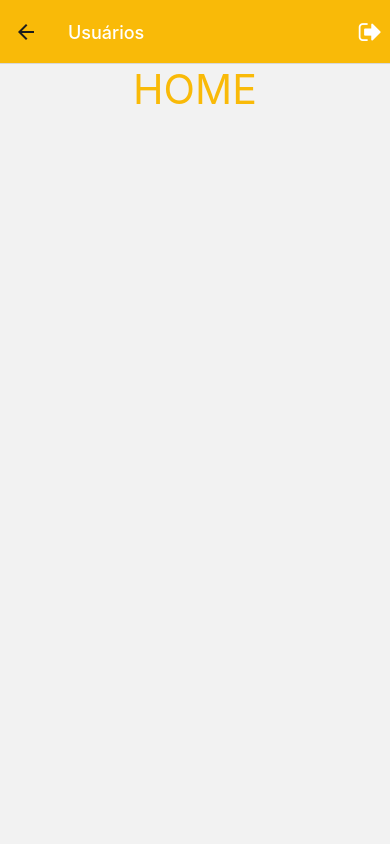
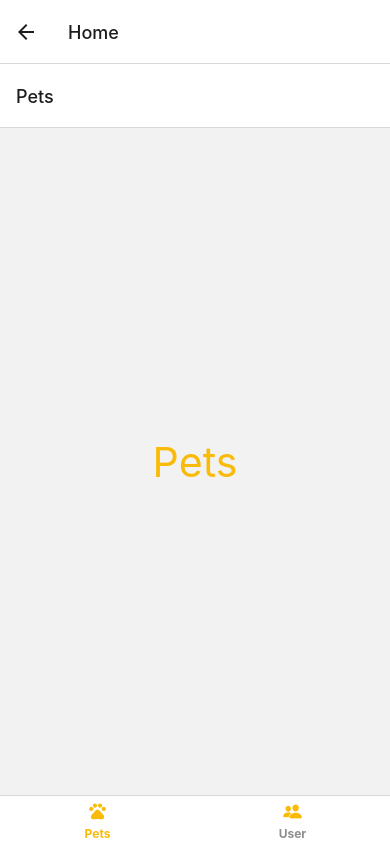
Before and after one commit to JoezerSmaniotto/ReactNative, a React Native app: screen /Home in a window 390 px wide. Built offline with nearby package versions, Linux system fonts and the light colour scheme.

Commit message:
js-12-11-2021-Add tabNavigate

```diff
--- a/package.json
+++ b/package.json
@@ -14,6 +14,7 @@
     "@react-native-firebase/app": "^13.0.1",
     "@react-native-firebase/auth": "^13.0.1",
     "@react-native-firebase/firestore": "^13.0.1",
+    "@react-navigation/bottom-tabs": "^6.0.9",
     "@react-navigation/native": "^6.0.6",
     "@react-navigation/native-stack": "^6.2.5",
     "axios": "^0.24.0",
--- a/src/sreens/Home/index.js
+++ b/src/sreens/Home/index.js
@@ -1,46 +1,100 @@
 import React, {useLayoutEffect} from 'react';
 import {Text} from 'react-native-elements';
+import {NavigationContainer} from '@react-navigation/native';
+import {createBottomTabNavigator} from '@react-navigation/bottom-tabs';
+import {SafeAreaProvider} from 'react-native-safe-area-context';
+import Ionicons from 'react-native-vector-icons/Ionicons';
+import MaterialIcons from 'react-native-vector-icons/MaterialIcons';
 import {COLORS} from '../../assets/colors';
 import {SafeAreaView, ScrollView, StyleSheet} from 'react-native';
 import LogoutButton from '../../components/LogoutButton';
 import {Button} from 'react-native';
+import Pets from '../Pets';
+import User from '../User';
 
+const Tab = createBottomTabNavigator();
 const Home = ({navigation}) => {
-  useLayoutEffect(() => {
-    // Personalização da barra de status
-    /* Setando os OPTIONS  que passo de default na APP, aqui como irei passar component
-    fiz o Options aqui */
-    navigation.setOptions({
-      // headerLeft: false,
-      title: 'Usuários',
-      headerStyle: {
-        backgroundColor: COLORS.primary,
-      },
-      headerTitleStyle: {color: COLORS.white},
-      headerRight: () => <LogoutButton />,
-    });
-    // eslint-disable-next-line react-hooks/exhaustive-deps
-  }, []);
+  // useLayoutEffect(() => {
+  //   // Personalização da barra de status
+  //   /* Setando os OPTIONS  que passo de default na APP, aqui como irei passar component
+  //   fiz o Options aqui */
+  //   navigation.setOptions({
+  //     // headerLeft: false,
+  //     title: 'Usuários',
+  //     headerStyle: {
+  //       backgroundColor: COLORS.primary,
+  //     },
+  //     headerTitleStyle: {color: COLORS.white},
+  //     headerRight: () => <LogoutButton />,
+  //   });
+  //   // eslint-disable-next-line react-hooks/exhaustive-deps
+  // }, []);
   return (
-    <SafeAreaView style={styles.container}>
-      <ScrollView>
-        <Text h1 style={styles.texto}>
-          HOME
-        </Text>
-      </ScrollView>
-    </SafeAreaView>
+    <Tab.Navigator
+      // screenOptions={({route}) => ({
+      //   tabBarIcon: ({focused, color, size}) => {
+      //     let iconName;
+
+      //     if (route.name === 'Home') {
+      //       iconName = focused
+      //         ? 'ios-information-circle'
+      //         : 'ios-information-circle-outline';
+      //     } else if (route.name === 'Settings') {
+      //       iconName = focused ? 'ios-list-box' : 'ios-list';
+      //     }
+
+      //     // You can return any component that you like here!
+      //     return <Ionicons name={iconName} size={size} color={color} />;
+      //   },
+      //   tabBarActiveTintColor: 'tomato',
+      //   tabBarInactiveTintColor: 'gray',
+      // })}
+      // initialRouteName={Pets}
+      tabBarOptions={{
+        initialRouteName: 'Pets',
+        activeTintColor: COLORS.primary,
+        labelStyle: {
+          height: 18,
+          fontSize: 12,
+          margin: 0,
+          fontWeight: 'bold',
+        },
+        style: {backgroundColor: COLORS.white},
+        showIcon: true,
+      }}>
+      <Tab.Screen
+        name="Pets"
+        component={Pets}
+        options={{
+          tabBarLabel: 'Pets',
+          tabBarIcon: () => (
+            <MaterialIcons name="pets" color={COLORS.primary} size={20} />
+          ),
+        }}
+      />
+      <Tab.Screen
+        name="User"
+        component={User}
+        options={{
+          tabBarLabel: 'User',
+          tabBarIcon: () => (
+            <Ionicons name="people" color={COLORS.primary} size={20} />
+          ),
+        }}
+      />
+    </Tab.Navigator>
   );
 };
 
 export default Home;
 
-const styles = StyleSheet.create({
-  container: {
-    flex: 1,
-    justifyContent: 'center',
-    alignItems: 'center',
-  },
-  texto: {
-    color: COLORS.primary,
-  },
-});
+// const styles = StyleSheet.create({
+//   container: {
+//     flex: 1,
+//     justifyContent: 'center',
+//     alignItems: 'center',
+//   },
+//   texto: {
+//     color: COLORS.primary,
+//   },
+// });
--- a/src/sreens/Pets/index.js
+++ b/src/sreens/Pets/index.js
@@ -6,11 +6,11 @@ import {SafeAreaView, ScrollView, StyleSheet} from 'react-native';
 const Pets = ({navigation}) => {
   return (
     <SafeAreaView style={styles.container}>
-      <ScrollView>
-        <Text h1 style={styles.texto}>
-          Pets
-        </Text>
-      </ScrollView>
+      {/* <ScrollView> */}
+      <Text h1 style={styles.texto}>
+        Pets
+      </Text>
+      {/* </ScrollView> */}
     </SafeAreaView>
   );
 };
--- a/src/sreens/User/index.js
+++ b/src/sreens/User/index.js
@@ -1,16 +1,16 @@
 import React from 'react';
 import {Text} from 'react-native-elements';
 import {COLORS} from '../../assets/colors';
-import {SafeAreaView, ScrollView, StyleSheet} from 'react-native';
+import {SafeAreaView, ScrollView, StyleSheet, Button} from 'react-native';
 
 const User = ({navigation}) => {
   return (
     <SafeAreaView style={styles.container}>
-      <ScrollView>
-        <Text h1 style={styles.texto}>
-          User
-        </Text>
-      </ScrollView>
+      {/* <ScrollView> */}
+      <Text h1 style={styles.texto}>
+        User
+      </Text>
+      {/* </ScrollView> */}
     </SafeAreaView>
   );
 };
```
Also changed, not shown: 1 other file (tests, documents, lock files or other folders).
